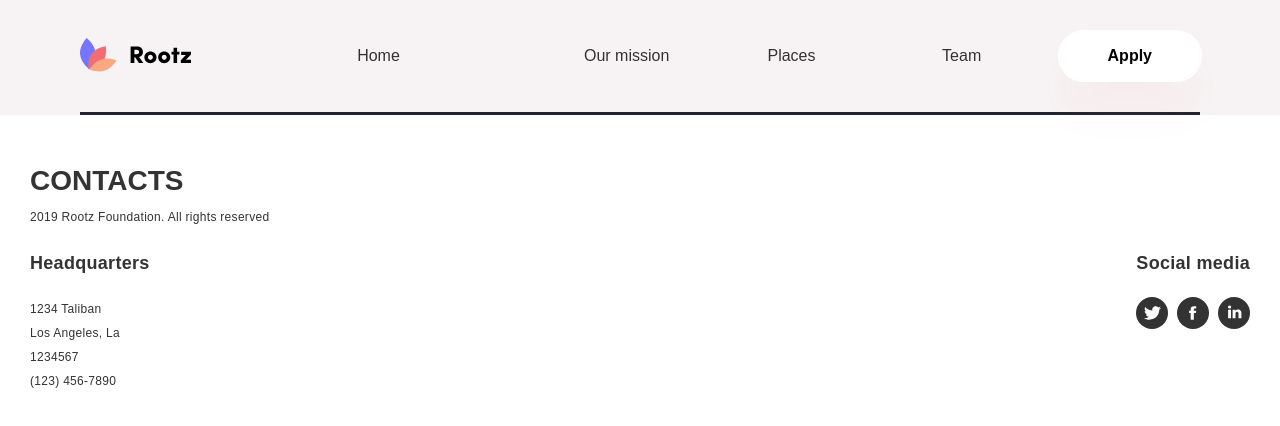
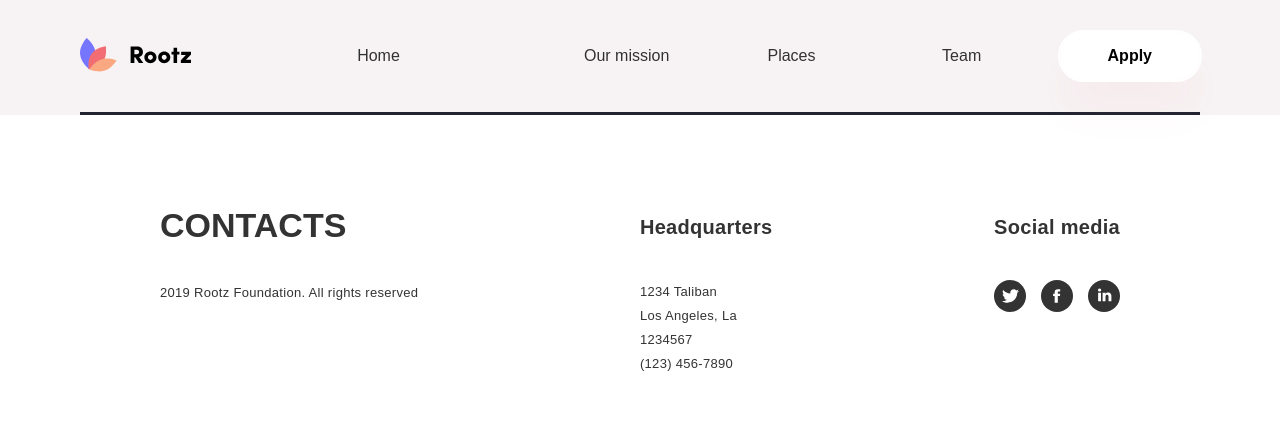
Before and after one commit to bvffblvde/rootz-test, a React (Create React App) app in the folder rootz/: page / in a window 1280 px wide. Shown: the top 426 px of the page. Built offline with nearby package versions, Linux system fonts and the light colour scheme.

Commit message:
fix footer adaptive

```diff
--- a/rootz/src/components/Footer/index.js
+++ b/rootz/src/components/Footer/index.js
@@ -8,25 +8,40 @@ class Footer extends React.Component {
     render() {
         return (
             <FooterContainer>
-                <div>
+                <div className="media-container-one">
                     <Title>Contacts</Title>
                     <Text>2019 Rootz Foundation. All rights reserved</Text>
                 </div>
-                <div className="media-container">
-                    <div>
+                {/*<div className="media-container">*/}
+                {/*    <div>*/}
+                {/*        <SubTitle>Headquarters</SubTitle>*/}
+                {/*        <Text>1234 Taliban</Text>*/}
+                {/*        <Text>Los Angeles, La</Text>*/}
+                {/*        <Text>1234567</Text>*/}
+                {/*        <Text>(123) 456-7890</Text>*/}
+                {/*    </div>*/}
+                {/*    <div>*/}
+                {/*        <SubTitle>Social media</SubTitle>*/}
+                {/*        <div className="media-container">*/}
+                {/*            <TwitterIcon/>*/}
+                {/*            <FacebookIcon/>*/}
+                {/*            <LinkedInIcon/>*/}
+                {/*        </div>*/}
+                {/*    </div>*/}
+                {/*</div>*/}
+                <div className="media-container-two">
                     <SubTitle>Headquarters</SubTitle>
                     <Text>1234 Taliban</Text>
                     <Text>Los Angeles, La</Text>
                     <Text>1234567</Text>
                     <Text>(123) 456-7890</Text>
                 </div>
-                    <div>
+                <div className="media-container-three">
                     <SubTitle>Social media</SubTitle>
                     <div className="media-container">
                         <TwitterIcon/>
                         <FacebookIcon/>
                         <LinkedInIcon/>
-                        </div>
                     </div>
                 </div>
             </FooterContainer>
--- a/rootz/src/components/Footer/styles.js
+++ b/rootz/src/components/Footer/styles.js
@@ -1,24 +1,55 @@
 import styled from "styled-components";
-import {colors} from "../../theme/default/styles";
+import {colors, sizes} from "../../theme/default/styles";
 
 export const FooterContainer = styled.footer`
   flex: 0 0 auto;
   padding: 42px 30px;
+  display: grid;
+  grid-template-columns: repeat(2, 1fr);
+  grid-template-rows: repeat(2, 150px);
 
   .media-container {
     display: flex;
     justify-content: space-between;
+  }
+
+  .media-container-one {
+    grid-column-start: 1;
+    grid-column-end: 2;
+    grid-row-start: 1;
+    grid-row-end: 4;
+  }
+  .media-container-two {
+    grid-column-start: 1;
+    grid-column-end: 4;
+    grid-row-start: 2;
+    grid-row-end: 3;
+  }
+  .media-container-three {
+    grid-column-start: 3;
+    grid-column-end: 3;
+    grid-row-start: 2;
+    grid-row-end: 2;
+  }
+
+  @media (min-width: ${sizes.tablet}px) {
+    display: flex;
+    justify-content: space-between;
+    padding: 96px 160px;
   }
 `;
 export const Title = styled.p`
   font-weight: 700;
   font-size: 28px;
   line-height: 48px;
+  text-transform: uppercase;
   color: ${colors.MineShaft};
-  display: flex;
-  align-items: center;
-  text-transform: uppercase;
   margin: 0;
+
+    @media (min-width: ${sizes.tablet}px) {
+        font-size: 34px;
+        margin: -10px 0 32px 0;
+    }
 `;
 
 export const SubTitle = styled.p`
@@ -27,6 +58,12 @@ export const SubTitle = styled.p`
   line-height: 32px;
   color: ${colors.MineShaft};
   letter-spacing: 0.3px;
+  margin-top: 0;
+
+  @media (min-width: ${sizes.tablet}px) {
+    font-size: 20px;
+    margin: 0 0 37px 0;
+  }
 `;
 
 export const Text = styled.p`
@@ -36,4 +73,8 @@ export const Text = styled.p`
   color: ${colors.MineShaft};
   letter-spacing: 0.3px;
   margin: 0;
+
+  @media (min-width: ${sizes.tablet}px) {
+    font-size: 13px;
+  }
 `;
--- a/rootz/src/components/ToggleMenu/styles.js
+++ b/rootz/src/components/ToggleMenu/styles.js
@@ -16,6 +16,10 @@ export const TextButton = styled.button`
     font-weight: 700;
     font-size: 28px;
     line-height: 150%;
+
+    @media (min-width: ${sizes.tablet}px) {
+      font-size: 16px;
+    }
   }
   animation: ease-in 0.3s;
   animation-name: slideInFromTop;
```
Lines whose indentation alone changed are shown as unchanged.
